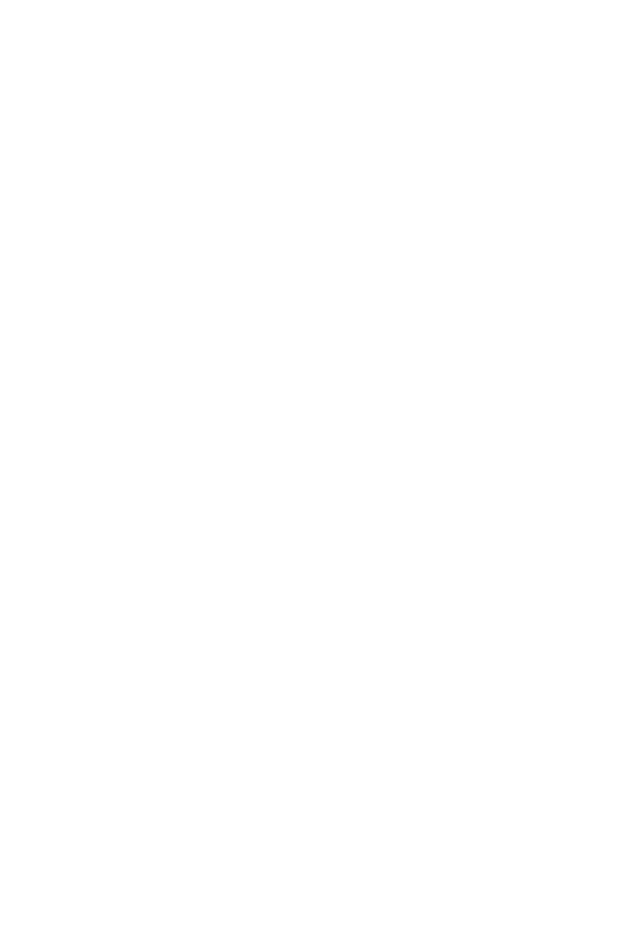
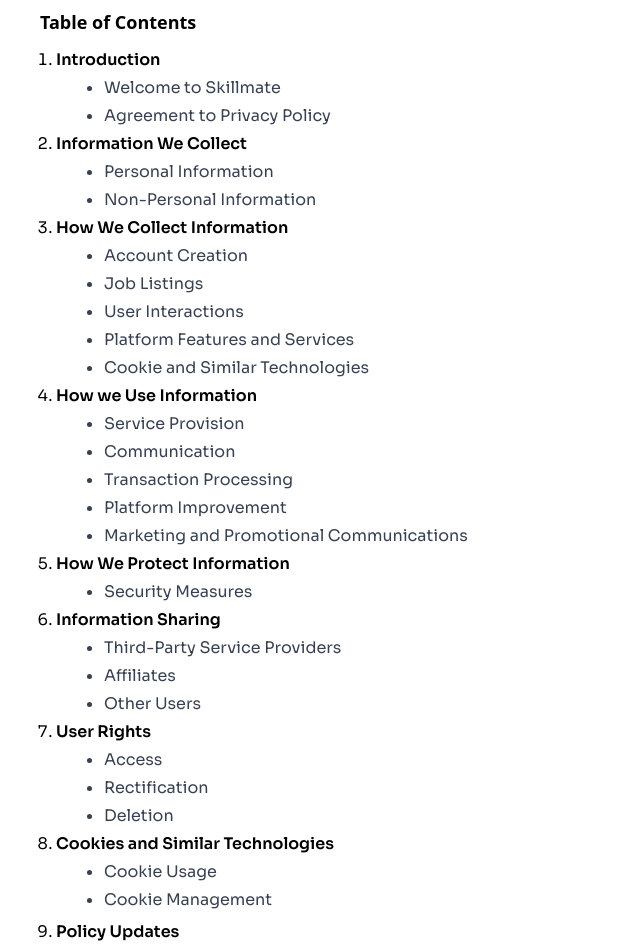
Before and after one commit to thayagovzig/skillmate, a React (Vite) app in the folder frontend/: page /privacypolicy in a window 1280 px wide. Before the commit this address had no page. Shown: the part 320-1272 px from the top of the page, without its empty margins (0-640 px from the left). Before the commit the page ends 800 px from the top, so only its background shows below. Built offline with nearby package versions, Linux system fonts and the light colour scheme.

Commit message:
Added Privacy Policy

```diff
--- a/frontend/src/App.jsx
+++ b/frontend/src/App.jsx
@@ -10,9 +10,10 @@
 import Blog from './pages/Blog';
 import BlogPage from './pages/BlogPage';
 import WaitlistFailed from './pages/WaitlistFailed';
+import PrivPol from './pages/PrivPol';
 
 function App() {
-  const [count, setCount] = useState(0)
+
 
   return (
   <>
@@ -24,6 +25,7 @@
       <Route path = "/success" element = {<WaitlistSuccess />} />
       <Route path = "/failed" element = {<WaitlistFailed />} />
       <Route path = "/about" element = {<About />} />
+      <Route path = "/privacypolicy" element = {<PrivPol />} />
       {/* <Route path = "/blogs" element = {<Blog />} /> */}
       {/* <Route path = "/blog/:id" element = {<BlogPage />} /> */}
     </Routes>
--- /dev/null
+++ b/frontend/src/pages/PrivPol.jsx
@@ -0,0 +1,96 @@
+import Navbar from "../components/Navbar";
+import Footer from "../components/Footer";
+import { Link } from "react-router-dom";
+
+
+const  PrivPol = () => {
+  return (
+    <div className = "max-w-screen w-screen min-h-screen bg-gray-200">
+        <Navbar></Navbar>
+            <div className="container sm:mx-auto my-6 mx-3">
+                <h2 className="text-2xl font-semibold"><Link to = "/signup" className="fa-solid fa-angle-left px-3 py-2 bg-primary-green/30 rounded-xl m-2"></Link>Privacy Policy</h2>
+                <div className="bg-white px-5 py-5 md:p-10 rounded-lg shadow-md my-4">
+                    <h2 className="text-lg font-semibold font-sora mb-2">Effective April 4, 2024</h2>
+                    <p className="text-gray-700 font-sora">
+                    Welcome to SkillMate! This Privacy Policy explains how SkillMate ("we," "us," or "our") collects, uses, discloses, and protects your information when you use our website (<a href = "https://www.skillmate.ai" target="_blank" className = "text-primary-green">https://www.skillmate.ai</a>) and related services (collectively, the "Service"). By accessing or using the Service, you agree to the terms of this Privacy Policy.
+                    </p>
+                    <h2 className="font-semibold text-lg mt-3 mb-2">Table of Contents</h2>
+                    <ol className = "list-decimal px-4 mt-3">
+
+                        <li className="font-sora space-y-1"><span className = "font-semibold">Introduction</span>
+                            <ul className = "px-12 list-disc">
+                                <li className="text-gray-700 my-1">Welcome to Skillmate</li>
+                                <li className="text-gray-700 my-1">Agreement to Privacy Policy</li>
+                            </ul>
+                        </li>
+
+                        <li className="font-sora space-y-1"><span className = "font-semibold">Information We Collect</span>
+                            <ul className = "px-12 list-disc">
+                                <li className="text-gray-700 my-1">Personal Information</li>
+                                <li className="text-gray-700 my-1">Non-Personal Information</li>
+                            </ul>
+                        </li>
+
+                        <li className="font-sora space-y-1"><span className = "font-semibold">How We Collect Information</span>
+                            <ul className = "px-12 list-disc">
+                                <li className="text-gray-700 my-1">Account Creation</li>
+                                <li className="text-gray-700 my-1">Job Listings</li>
+                                <li className="text-gray-700 my-1">User Interactions</li>
+                                <li className="text-gray-700 my-1">Platform Features and Services</li>
+                                <li className="text-gray-700 my-1">Cookie and Similar Technologies</li>
+                            </ul>
+                        </li>
+
+                        <li className="font-sora space-y-1"><span className = "font-semibold">How we Use Information</span>
+                            <ul className = "px-12 list-disc">
+                                <li className="text-gray-700 my-1">Service Provision</li>
+                                <li className="text-gray-700 my-1">Communication</li>
+                                <li className="text-gray-700 my-1">Transaction Processing </li>
+                                <li className="text-gray-700 my-1">Platform Improvement</li>
+                                <li className="text-gray-700 my-1">Marketing and Promotional Communications</li>
+                            </ul>
+                        </li>
+
+                        <li className="font-sora space-y-1"><span className = "font-semibold">How We Protect Information</span>
+                            <ul className = "px-12 list-disc">
+                                <li className="text-gray-700 my-1">Security Measures</li>
+                            </ul>
+                        </li>
+
+                        <li className="font-sora space-y-1"><span className = "font-semibold">Information Sharing</span>
+                            <ul className = "px-12 list-disc">
+                                <li className="text-gray-700 my-1">Third-Party Service Providers</li>
+                                <li className="text-gray-700 my-1">Affiliates</li>
+                                <li className="text-gray-700 my-1">Other Users</li>
+                            </ul>
+                        </li>
+
+                        <li className="font-sora space-y-1"><span className = "font-semibold">User Rights</span>
+                            <ul className = "px-12 list-disc">
+                                <li className="text-gray-700 my-1">Access</li>
+                                <li className="text-gray-700 my-1">Rectification</li>
+                                <li className="text-gray-700 my-1">Deletion</li>
+                            </ul>
+                        </li>
+
+                        <li className="font-sora space-y-1"><span className = "font-semibold">Cookies and Similar Technologies</span>
+                            <ul className = "px-12 list-disc">
+                                <li className="text-gray-700 my-1">Cookie Usage</li>
+                                <li className="text-gray-700 my-1">Cookie Management</li>
+                            </ul>
+                        </li>
+
+
+                        <li className="font-sora space-y-1 mt-2"><span className = "font-semibold">Policy Updates</span></li>
+
+                        <li className="font-sora space-y-1 mt-2 ml-2"><span className = "font-semibold">Contact Us</span></li>
+
+                    </ol>
+                </div>
+            </div>
+        <Footer></Footer>
+    </div>
+  )
+}
+
+export default PrivPol
--- a/frontend/src/pages/Signup.jsx
+++ b/frontend/src/pages/Signup.jsx
@@ -60,8 +60,8 @@
     }
 
     const validateForm = () => {
-        if(fullName.length==0){
-            return "Name can't be empty"
+        if(fullName.length<=3){
+            return "Name can't be empty/short"
         }
         // if(lastName.length == 0){
         //     return "LastName can't be empty"
@@ -74,8 +74,8 @@
         //     return "Invalid Password Length"
         //}
 
-        if(phoneNumber.length == 0){
-            return "Enter PhoneNumber"
+        if(phoneNumber.length !== 10){
+            return "Invalid PhoneNumber"
         }
 
         return false;
@@ -85,7 +85,7 @@
         <div className = "w-screen h-screen" id = {"top"}>
         <Navbar />
         <div className = "flex flex-col justify-center items-center paper-texture-bg pt-8 pb-16">
-            <div className = "mx-auto max-w-3xl px-4 py-4 ">
+            <div className = "mx-auto max-w-3xl px-4 py-4">
                 <Link to = "/" className = "font-semibold text-primary-green underline-offset-2 underline font-inter">&lt; Go back to Home</Link>
             </div>
             <div className = "flex justify-center w-full">
@@ -140,7 +140,7 @@
 
                 <div className = "flex gap-x-3 px-2 my-2">
                     <input type="checkbox" value = {agree} onChange = {(e) => { if(e.target.checked){setAgree(true)}else{setAgree(false)}}} className = "" />
-                    <label htmlFor="agree" className = "text-sm font-semibold font-inter">I agree to the terms of Service and Privacy Policy<span className = "text-red-500 text-lg">&nbsp;*&nbsp;</span></label>
+                    <label htmlFor="agree" className = "text-sm font-semibold font-inter">I agree to the terms of Service and <Link to = "/privacypolicy" className = "underline underline-offset-1 text-primary-green">Privacy Policy</Link><span className = "text-red-500 text-lg">&nbsp;*&nbsp;</span></label>
                 </div>
 
                 <div className = "flex justify-center">
```
